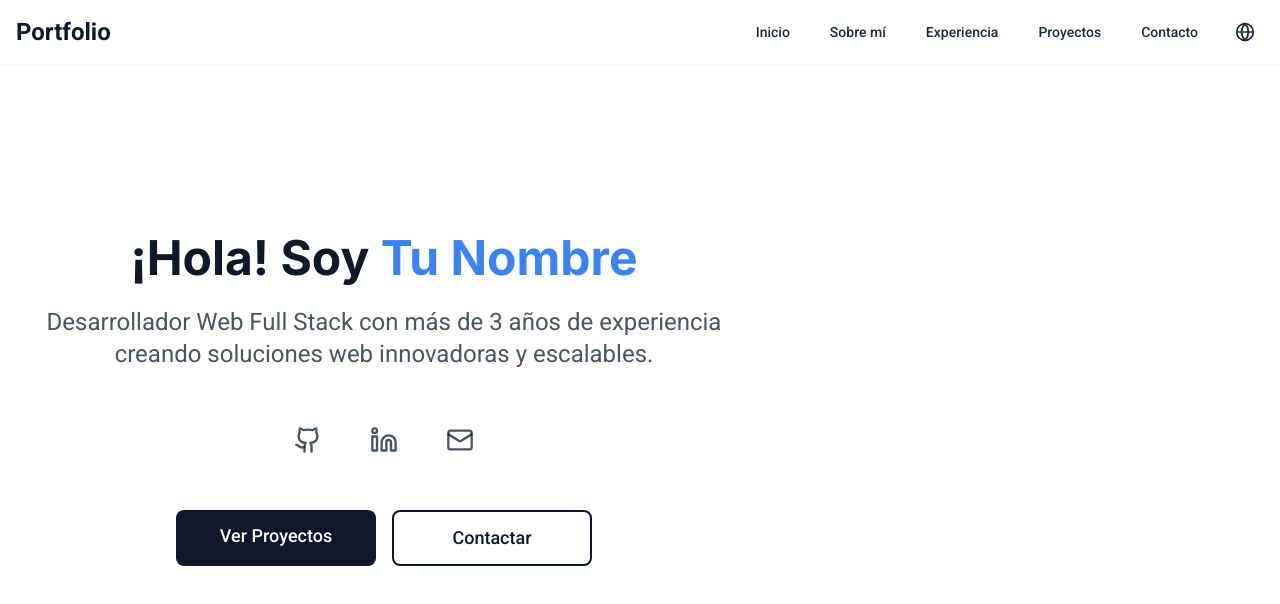
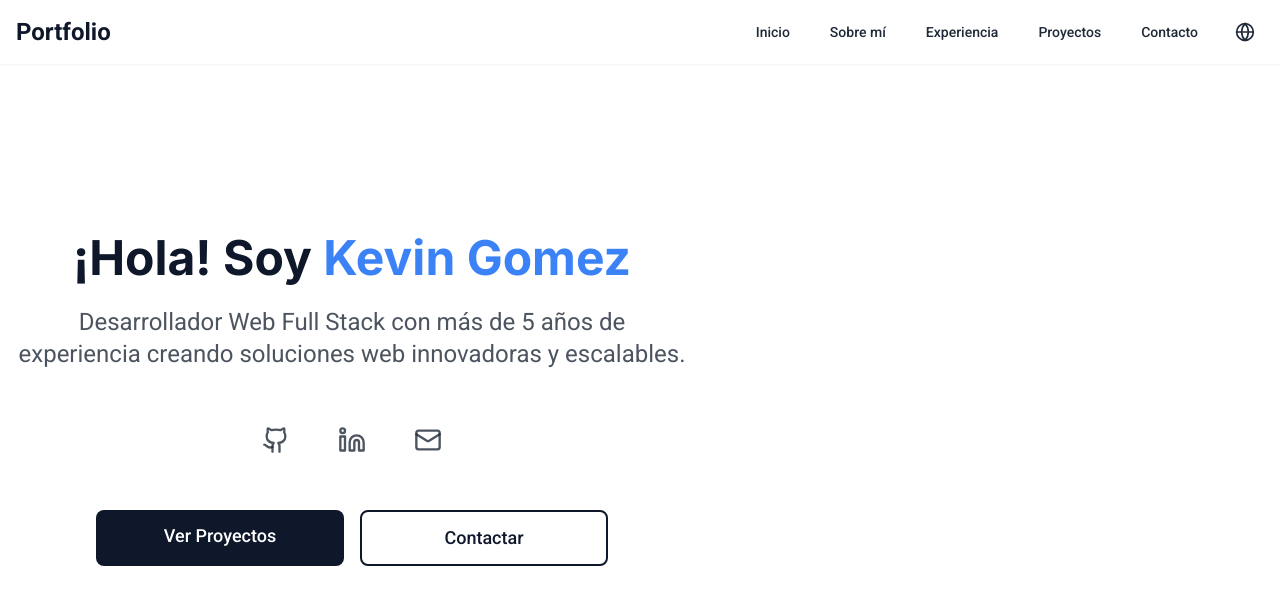
Before and after one commit to runinbk/kevindev, a React (Vite) app: page / in a window 1280 px wide. Shown: the top 604 px of the page. Built offline with nearby package versions, Linux system fonts and the light colour scheme.

Commit message:
fix (hero): Fixed rendering issues in Hero Component

```diff
--- a/src/App.jsx
+++ b/src/App.jsx
@@ -6,7 +6,7 @@ import './styles/index.css'
 function App() {
   return (
     <Router>
-      <div className="min-h-screen">
+      <div className="min-h-screen grid grid-rows-[auto,1fr]">
         <Header />
         <main>
           <Hero />
--- a/src/components/Hero/index.jsx
+++ b/src/components/Hero/index.jsx
@@ -5,22 +5,23 @@ const Hero = () => {
   return (
     <section
       id="home"
-      className="flex items-center justify-center min-h-screen"
+      className="grid place-items-center min-h-screen"
     >
-      <div className="text-center max-w-3xl mx-auto px-4">
-        <h1 className="text-4xl sm:text-5xl font-bold text-primary mb-6">
+      <div className="w-full max-w-3xl mx-auto px-4">
+        <div className="grid place-items-center gap-6">
+          <h1 className="text-4xl sm:text-5xl font-bold text-primary">
             ¡Hola! Soy{' '}
-          <span className="text-secondary">Tu Nombre</span>
+            <span className="text-secondary">Kevin Gomez</span>
           </h1>
 
-        <p className="text-xl sm:text-2xl text-dark/80 mb-12">
-          Desarrollador Web Full Stack con más de 3 años de experiencia
+          <p className="text-xl sm:text-2xl text-dark/80 text-center max-w-2xl">
+            Desarrollador Web Full Stack con más de 5 años de experiencia
             creando soluciones web innovadoras y escalables.
           </p>
 
-        <div className="flex justify-center gap-8 mb-12">
+          <div className="flex justify-center items-center gap-8 py-6">
             <a
-            href="https://github.com/tuusuario"
+              href="https://github.com/runinbk"
               target="_blank"
               rel="noopener noreferrer"
               className="p-2 text-dark/80 hover:text-secondary transition-colors"
@@ -28,7 +29,7 @@ const Hero = () => {
               <Icons.Github className="h-7 w-7" />
             </a>
             <a
-            href="https://linkedin.com/in/tuusuario"
+              href="https://linkedin.com/in/kevinbgr"
               target="_blank"
               rel="noopener noreferrer"
               className="p-2 text-dark/80 hover:text-secondary transition-colors"
@@ -36,26 +37,27 @@ const Hero = () => {
               <Icons.Linkedin className="h-7 w-7" />
             </a>
             <a
-            href="mailto:tu@email.com"
+              href="mailto:brayankgr@email.com"
               className="p-2 text-dark/80 hover:text-secondary transition-colors"
             >
               <Icons.Mail className="h-7 w-7" />
             </a>
           </div>
 
-        <div className="flex flex-col sm:flex-row justify-center gap-4">
+          <div className="grid sm:grid-cols-2 gap-4 w-full max-w-lg">
             <a
               href="#projects"
-            className="inline-block px-8 py-3 bg-primary text-white rounded-lg hover:bg-primary/90 transition-colors text-lg font-medium min-w-[200px]"
+              className="px-8 py-3 bg-primary text-white rounded-lg hover:bg-primary/90 transition-colors text-lg font-medium text-center"
             >
               Ver Proyectos
             </a>
             <a
               href="#contact"
-            className="inline-block px-8 py-3 border-2 border-primary text-primary rounded-lg hover:bg-primary/10 transition-colors text-lg font-medium min-w-[200px]"
+              className="px-8 py-3 border-2 border-primary text-primary rounded-lg hover:bg-primary/10 transition-colors text-lg font-medium text-center"
             >
               Contactar
             </a>
+          </div>
         </div>
       </div>
     </section>
```
Lines whose indentation alone changed are shown as unchanged.
